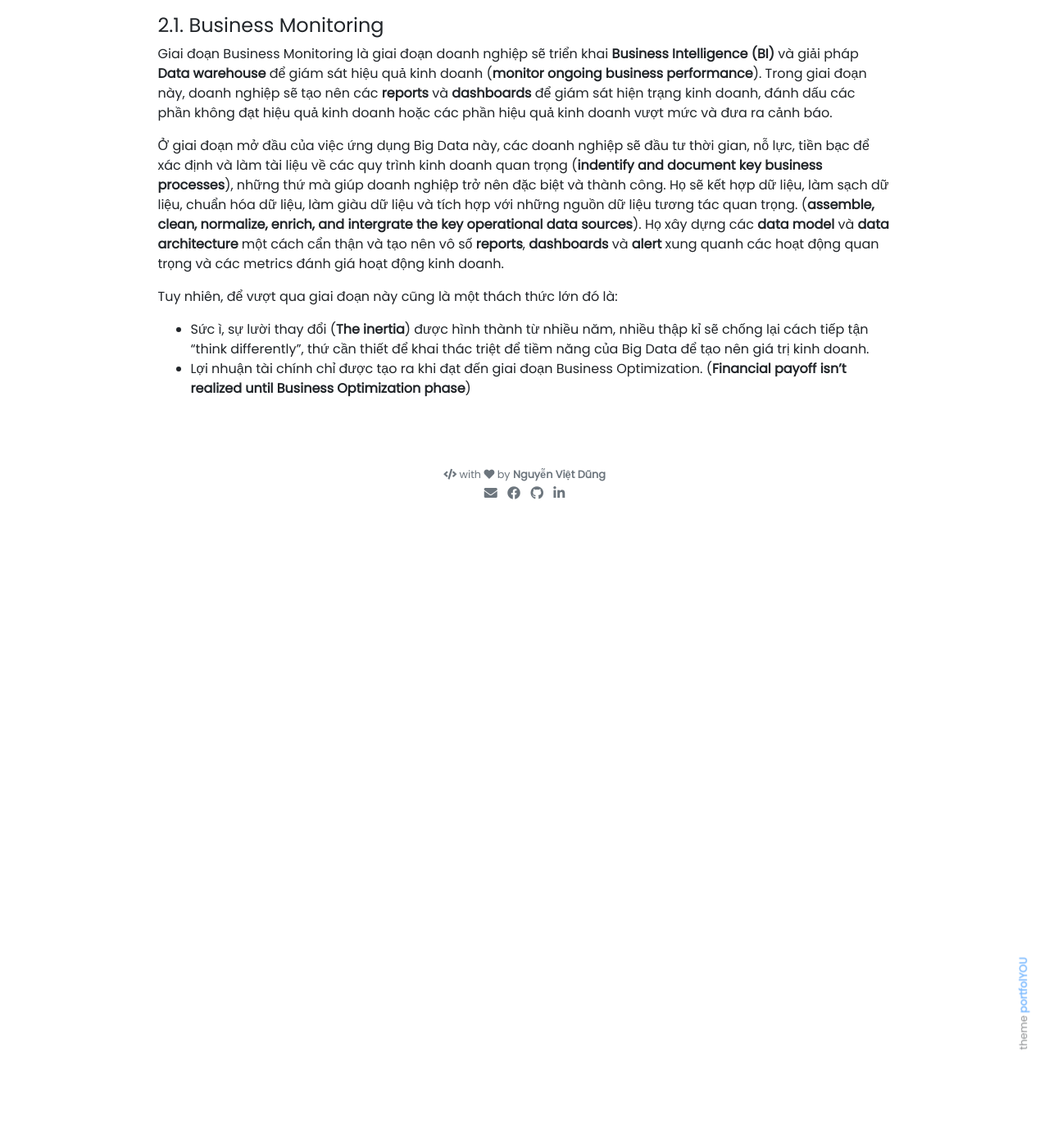
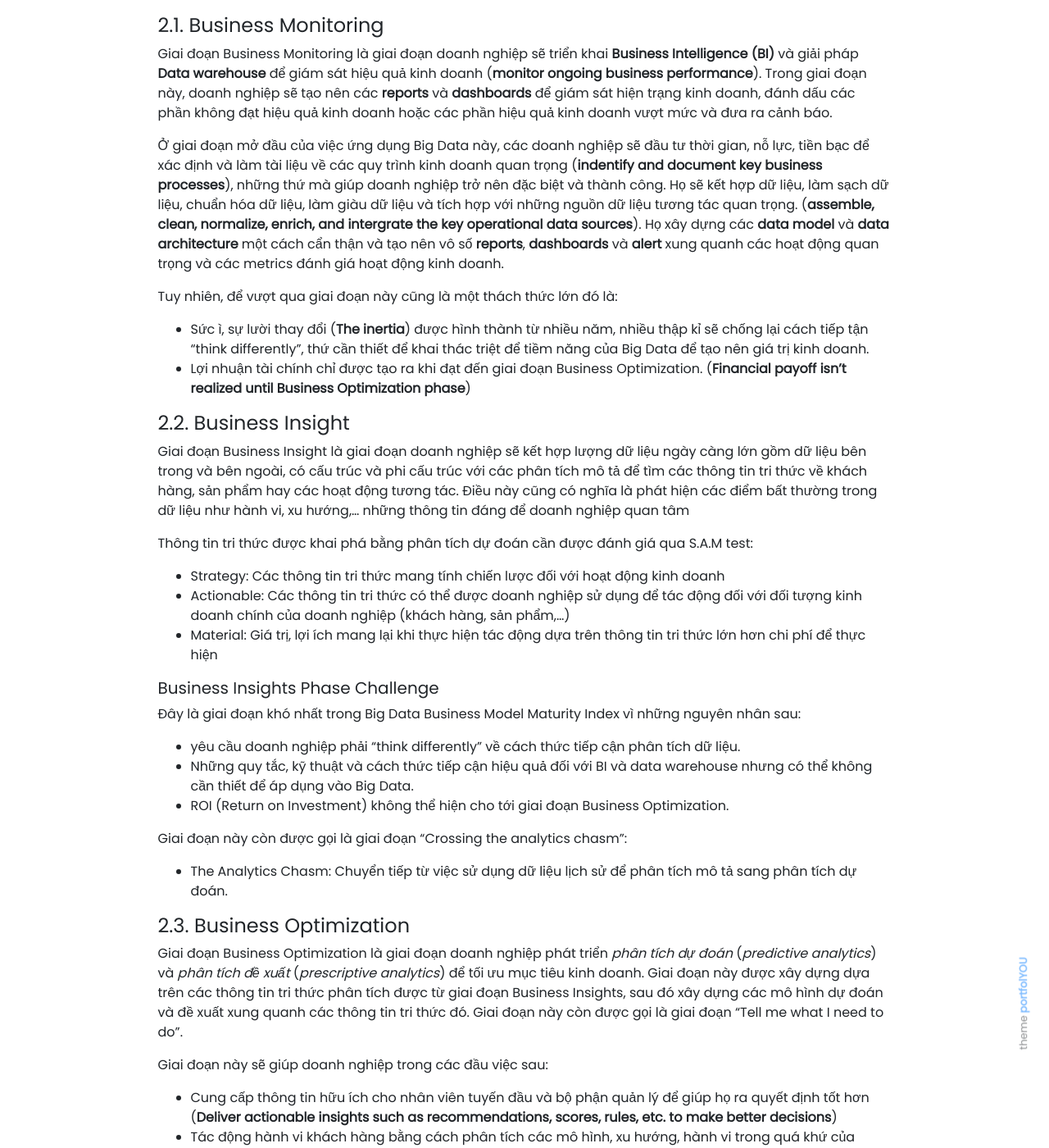
Before and after one commit to dungnv0696/nhathomongmo, a Jekyll site: the page built from _posts/2022-05-31-business-potential-big-data.md, in a window 1280 px wide and 1400 px high, scrolled down 4315 px. Shown: the whole window at 82% size. Built offline with Jekyll 4.4.1, drawn with Linux system fonts in a browser that asks for light colours; nearby versions of some CDN libraries; our own code applies the rules of GitHub Pages for plain Markdown files; comment, search, counter and statistics services are not loaded; before the commit the page ends 4945 px from its top, so only the background shows below that; some of the changed text lies outside the part shown.

Commit message:
update
update

```diff
--- a/_posts/2022-05-31-business-potential-big-data.md
+++ b/_posts/2022-05-31-business-potential-big-data.md
@@ -87,3 +87,35 @@ Giai đoạn Business Monitoring là giai đoạn doanh nghiệp sẽ triển kh
 Tuy nhiên, để vượt qua giai đoạn này cũng là một thách thức lớn đó là:
 - Sức ì, sự lười thay đổi (__The inertia__) được hình thành từ nhiều năm, nhiều thập kỉ sẽ chống lại cách tiếp tận "think differently", thứ cần thiết để khai thác triệt để tiềm năng của Big Data để tạo nên giá trị kinh doanh.
 - Lợi nhuận tài chính chỉ được tạo ra khi đạt đến giai đoạn Business Optimization. (__Financial payoff isn't realized until Business Optimization phase__)
+
+#### 2.2. Business Insight
+Giai đoạn Business Insight là giai đoạn doanh nghiệp sẽ kết hợp lượng dữ liệu ngày càng lớn gồm dữ liệu bên trong và bên ngoài, có cấu trúc và phi cấu trúc với các phân tích mô tả để tìm các thông tin tri thức về khách hàng, sản phẩm hay các hoạt động tương tác. Điều này cũng có nghĩa là phát hiện các điểm bất thường trong dữ liệu như hành vi, xu hướng,... những thông tin đáng để doanh nghiệp quan tâm
+
+Thông tin tri thức được khai phá bằng phân tích dự đoán cần được đánh giá qua S.A.M test:
+- Strategy: Các thông tin tri thức mang tính chiến lược đối với hoạt động kinh doanh
+- Actionable: Các thông tin tri thức có thể được doanh nghiệp sử dụng để tác động đối với đối tượng kinh doanh chính của doanh nghiệp (khách hàng, sản phẩm,...)
+- Material: Giá trị, lợi ích mang lại khi thực hiện tác động dựa trên thông tin tri thức lớn hơn chi phí để thực hiện
+
+##### Business Insights Phase Challenge
+Đây là giai đoạn khó nhất trong Big Data Business Model Maturity Index vì những nguyên nhân sau:
+- yêu cầu doanh nghiệp phải "think differently" về cách thức tiếp cận phân tích dữ liệu.
+- Những quy tắc, kỹ thuật và cách thức tiếp cận hiệu quả đối với BI và data warehouse nhưng có thể không cần thiết để áp dụng vào Big Data.
+- ROI (Return on Investment) không thể hiện cho tới giai đoạn Business Optimization.
+
+Giai đoạn này còn được gọi là giai đoạn "Crossing the analytics chasm":
+- The Analytics Chasm: Chuyển tiếp từ việc sử dụng dữ liệu lịch sử để phân tích mô tả sang phân tích dự đoán.
+
+#### 2.3. Business Optimization
+Giai đoạn Business Optimization là giai đoạn doanh nghiệp phát triển _phân tích dự đoán_ (_predictive analytics_) và _phân tích đề xuất_ (_prescriptive analytics_)
+để tối ưu mục tiêu kinh doanh. Giai đoạn này được xây dựng dựa trên các thông tin tri thức phân tích được từ giai đoạn Business Insights, sau đó xây dựng các mô hình dự đoán và đề xuất xung quanh các thông tin tri thức đó. Giai đoạn này còn được gọi là giai đoạn "Tell me what I need to do".
+
+Giai đoạn này sẽ giúp doanh nghiệp trong các đầu việc sau:
+- Cung cấp thông tin hữu ích cho nhân viên tuyến đầu và bộ phận quản lý để giúp họ ra quyết định tốt hơn (__Deliver actionable insights such as recommendations, scores, rules, etc. to make better decisions__)
+- Tác động hành vi khách hàng bằng cách phân tích các mô hình, xu hướng, hành vi trong quá khứ của khách hàng, từ đó đưa ra các khuyến nghị hữu ích (__seek to influence customer purchase and engagement behaviors by analyzing the customer's past purchase partterns, behaviors, and tendencies in order to deliver relevant and actionable recommendations.__)
+- Tích hợp các phân tích và đề xuất về khách hàng, sản phẩm, hoạt động tương tác trở lại hệ thống vận hành như call center, sales force automation, logistics, inventory,... hay các hệ thống ứng dụng quản lý như reports, dashboard bằng các bảng biểu hay các đồ thị. (__integrate the customer, production, and operational presciptive analytics or recommendations back into the operational system and management applications system__)
+
+#### 2.4. Data Monetization
+Giai đoạn Data Monetization là giai đoạn doanh nghiệp có thể tận dụng được các thông tin tri thức thu thập được từ giai đoạn Business Insights và giai đoạn Business Optimization để tạo nên cơ hội kinh doanh mới, chẳng hạn:
+- Packaging data (with analytics insights) for sale to other organizations
+- Integrating analytic insights directly into an organization's products and services to create "intelligent" products or services.
+- Repackaging insights
```
